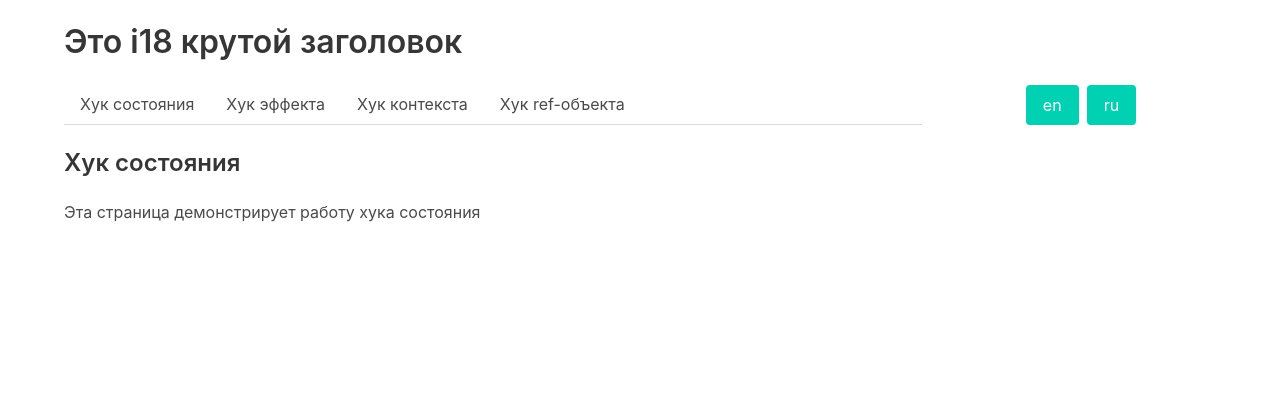
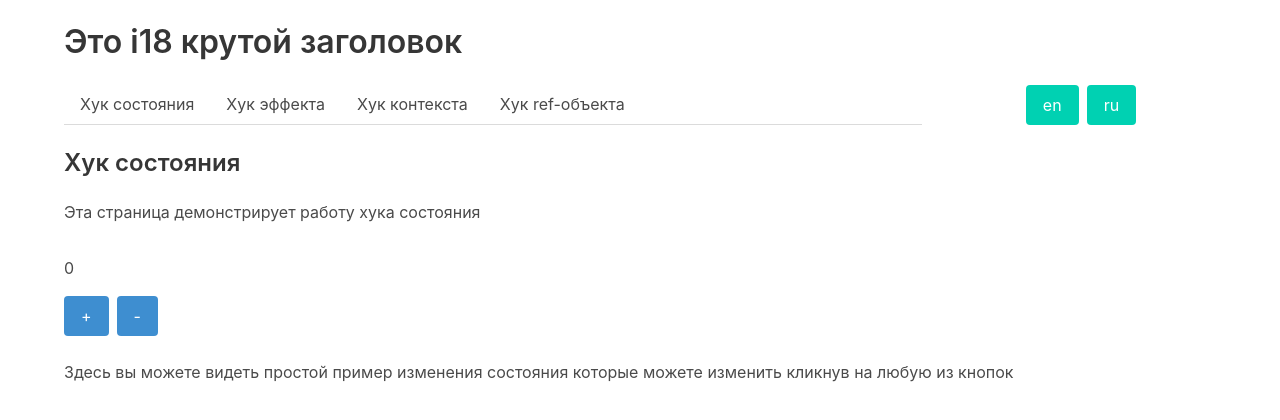
Before and after one commit to dmitryprogrammer/react-training, a React app: page / in a window 1280 px wide. Shown: the top 420 px of the page. Built offline with nearby package versions, Linux system fonts and the light colour scheme; the HTML template or start-up script is replaced by a standard one.

Commit message:
[state-hook-practice] created simple counter by state.

```diff
--- a/public/locales/en/translation.json
+++ b/public/locales/en/translation.json
@@ -8,7 +8,10 @@
   },
   "stateHook": {
     "title": "State",
-    "description": "This is a page with demonstration of state hook work"
+    "description": "This is a page with demonstration of state hook work",
+    "examples": {
+      "description-1": "Here you can see simple example of usage component's state which you may change by clicking on any of buttons"
+    }
   },
   "effectHook": {
     "title": "Effect",
--- a/public/locales/ru/translation.json
+++ b/public/locales/ru/translation.json
@@ -8,7 +8,10 @@
   },
   "stateHook": {
     "title": "Хук состояния",
-    "description": "Эта страница демонстрирует работу хука состояния"
+    "description": "Эта страница демонстрирует работу хука состояния",
+    "examples": {
+      "description-1": "Здесь вы можете видеть простой пример изменения состояния которые можете изменить кликнув на любую из кнопок"
+    }
   },
   "effectHook": {
     "title": "Хук эффекта",
--- a/src/pages/state/state.tsx
+++ b/src/pages/state/state.tsx
@@ -1,12 +1,36 @@
 import {useTranslation} from "react-i18next";
+import {useState} from "react";
+
+type CountSizingAction = "inc" | "dec";
 
 export function State() {
   const {t} = useTranslation();
+  const [count, setCount] = useState(0);
+  const handleCountSizing = (action: CountSizingAction) => {
+    switch (action) {
+      case "inc":
+        setCount(count + 1);
+        break;
+      case "dec":
+        setCount(count - 1);
+        break;
+    }
+  };
 
   return (
     <>
       <h2 className="title is-4">{t("stateHook.title")}</h2>
-      <p>{t("stateHook.description")}</p>
+      <p className="pb-4">{t("stateHook.description")}</p>
+
+      <div className="mt-4">
+        <span>{count}</span>
+        <div className="buttons mt-4">
+          <button className="button is-info" onClick={() => handleCountSizing("inc")}>+</button>
+          <button className="button is-info" onClick={() => handleCountSizing("dec")}>-</button>
+        </div>
+
+        <p className="mt-4">{t("stateHook.examples.description-1")}</p>
+      </div>
     </>
   );
 }
```
